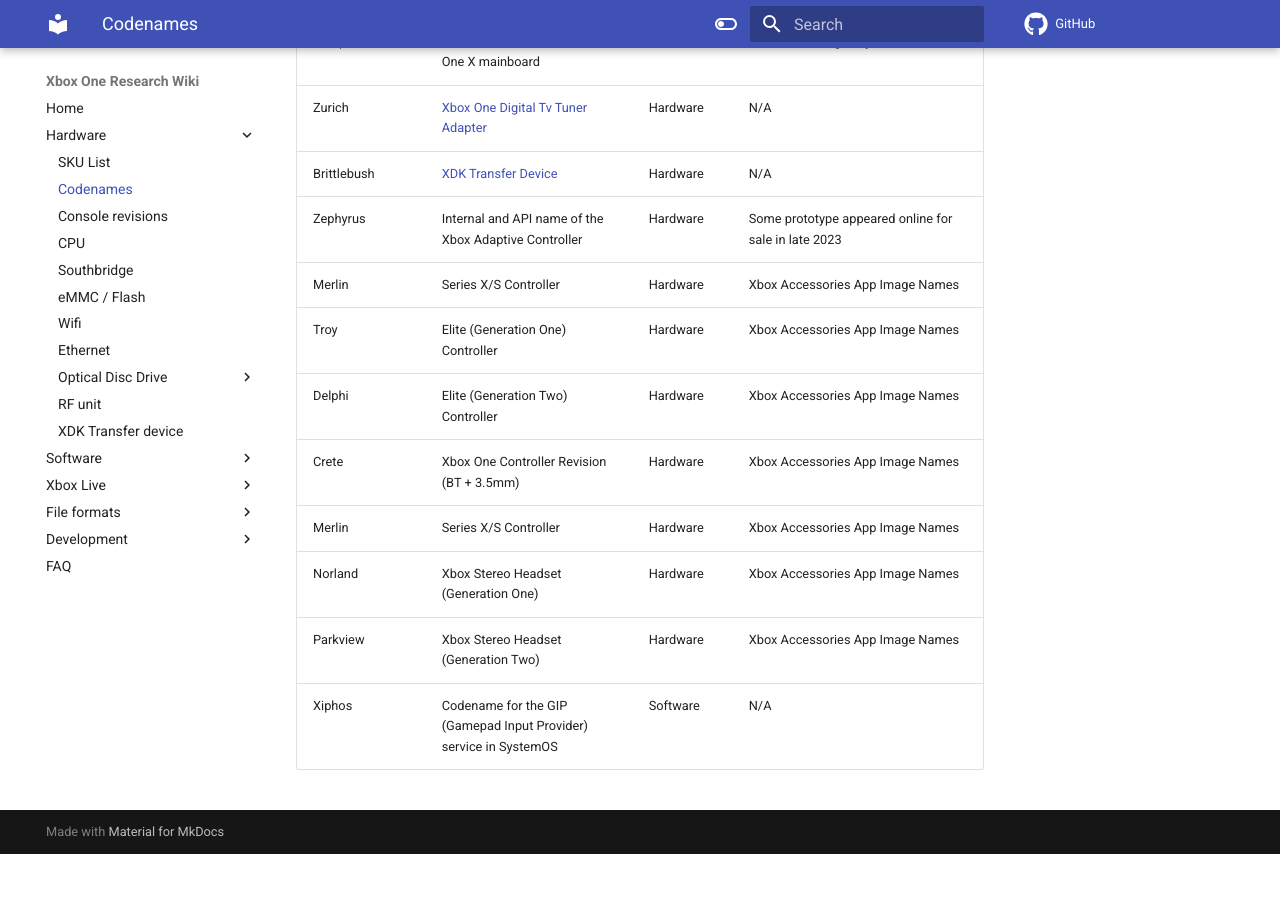
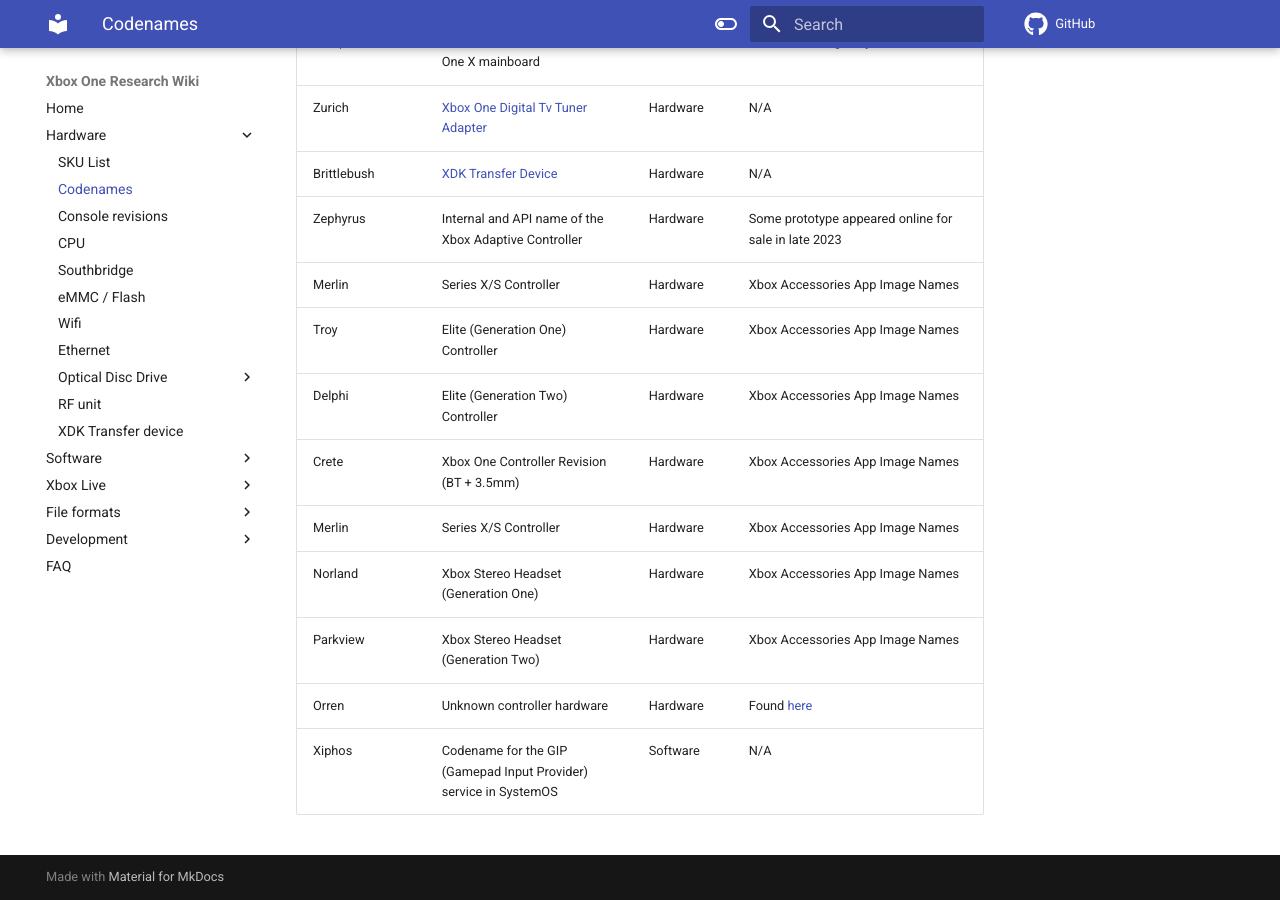
Before and after one commit to xboxoneresearch/wiki, an MkDocs documentation site: the page built from docs/codenames.md, in a window 1280 px wide and 900 px high, scrolled down 1747 px. Built offline with MkDocs 1.6.1 and Material for MkDocs 9.7.7, drawn with Linux system fonts in a browser that asks for light colours; comment, search, counter and statistics services are not loaded; before the commit the page ends 2601 px from its top, so only the background shows below that.

Commit message:
Add Orren codename

```diff
--- a/docs/codenames.md
+++ b/docs/codenames.md
@@ -33,4 +33,5 @@
 | Merlin | Series X/S Controller | Hardware | Xbox Accessories App Image Names |
 | Norland | Xbox Stereo Headset (Generation One) | Hardware | Xbox Accessories App Image Names |
 | Parkview | Xbox Stereo Headset (Generation Two) | Hardware | Xbox Accessories App Image Names |
+| Orren | Unknown controller hardware | Hardware | Found [here](https://xbaccessories.blob.core.windows.net/accessories/M/XB_GA_ew92RW1KHEGfgr6ZoY3DyQ.json) |
 | Xiphos | Codename for the GIP (Gamepad Input Provider) service in SystemOS |  Software | N/A |
```
